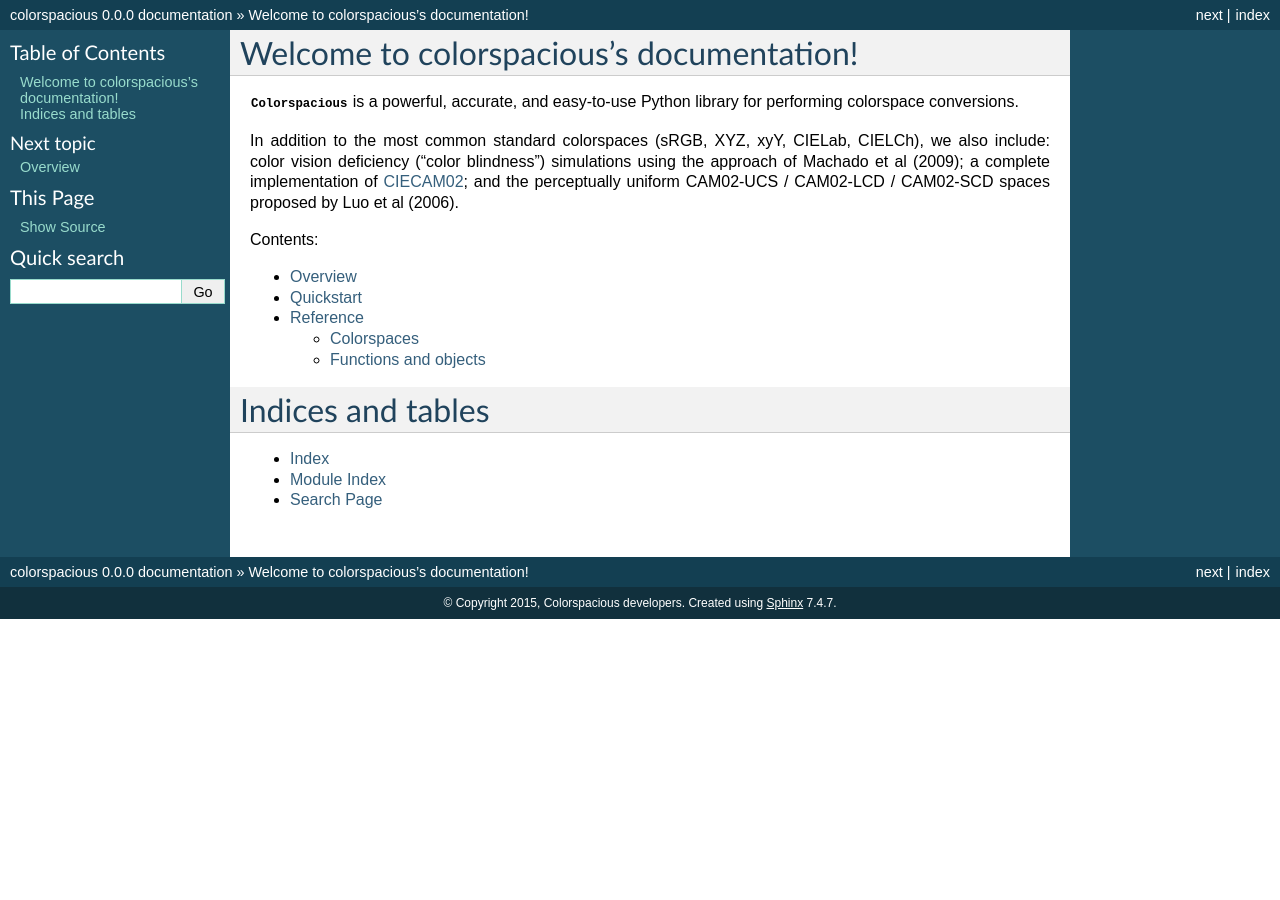
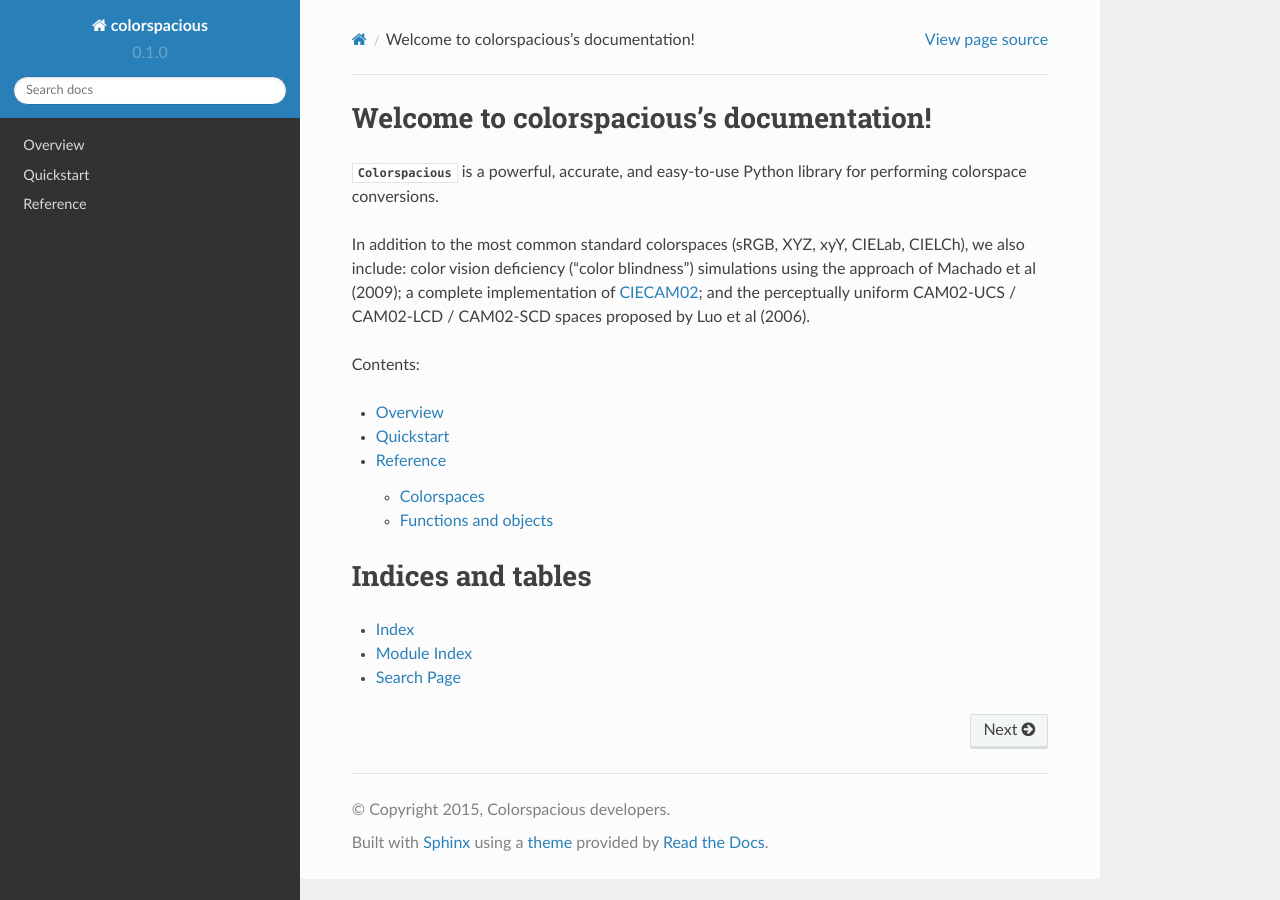
Before and after one commit to njsmith/colorspacious, a Sphinx documentation site: the page built from doc/index.rst, in a window 1280 px wide. Built offline with Sphinx 7.4.7 and the Read the Docs theme 2.0.0, drawn with Linux system fonts in a browser that asks for light colours.

Commit message:
DOC: switch to RTD theme

```diff
--- a/doc/conf.py
+++ b/doc/conf.py
@@ -132,9 +132,13 @@
 
 # -- Options for HTML output ----------------------------------------------
 
+import sphinx_rtd_theme
+html_theme = 'sphinx_rtd_theme'
+html_theme_path = [sphinx_rtd_theme.get_html_theme_path()]
+
 # The theme to use for HTML and HTML Help pages.  See the documentation for
 # a list of builtin themes.
-html_theme = 'default'
+#html_theme = 'default'
 
 # Theme options are theme-specific and customize the look and feel of a theme
 # further.  For a list of options available for each theme, see the
--- a/doc/requirements.txt
+++ b/doc/requirements.txt
@@ -4,3 +4,5 @@
 mistune
 jsonschema
 ipython
+
+sphinx_rtd_theme
```
